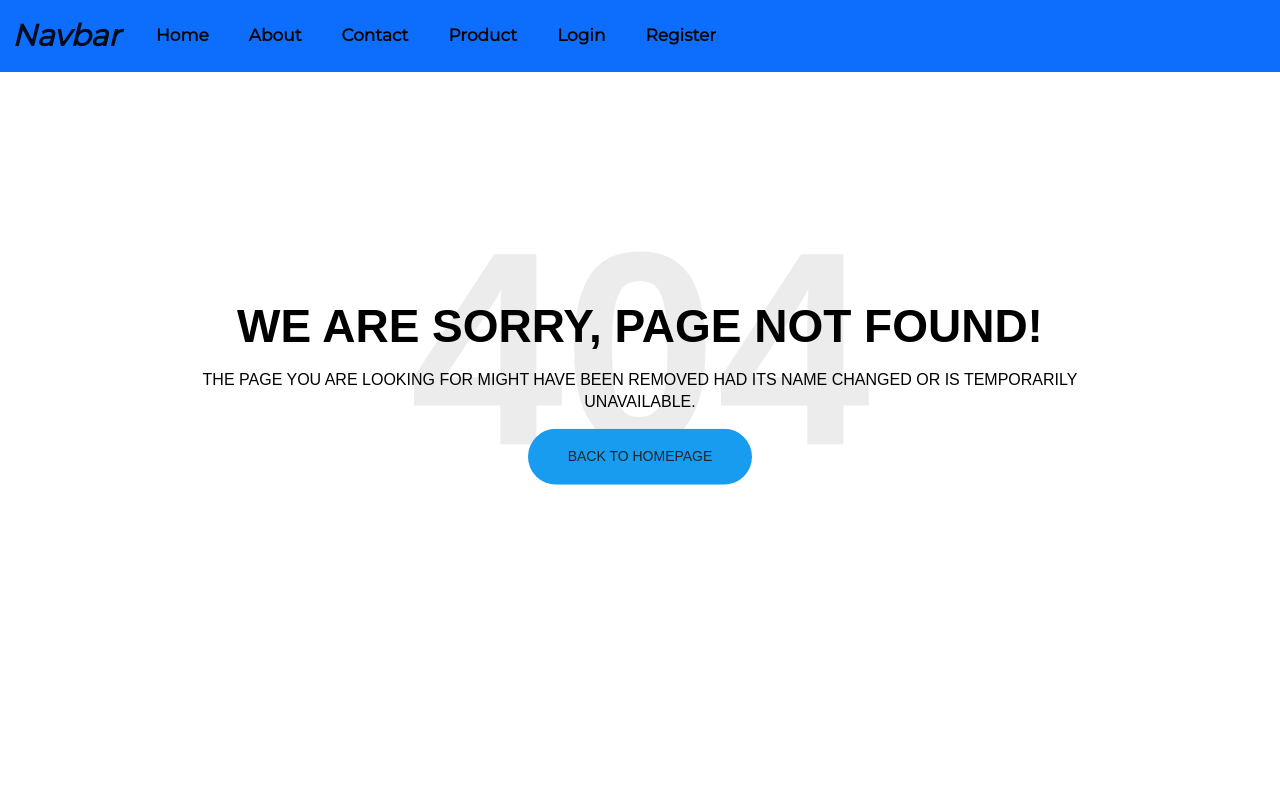
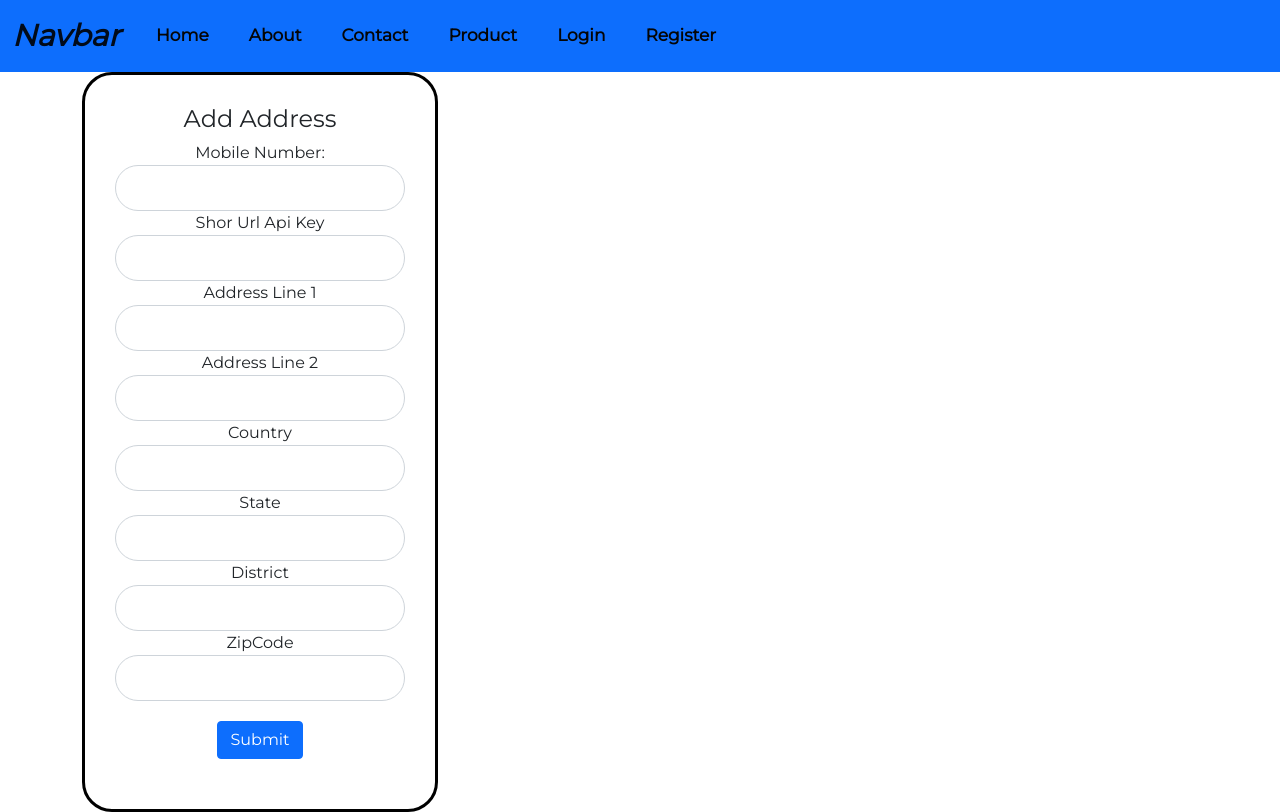
Before and after one commit to DipuSharma/nextapp, a Next.js app: page /userauth/address in a window 1280 px wide. Before the commit this address had no page. Built offline with nearby package versions, Linux system fonts and the light colour scheme.

Commit message:
page-add

```diff
--- a/components/Navbar.js
+++ b/components/Navbar.js
@@ -22,6 +22,16 @@ const Navbar = () => {
           <a>Login</a>
         </Link>
       </li>
+      <li className="verifyemail">
+        <Link href="/userauth/verification">
+          <a></a>
+        </Link>
+      </li>
+      <li className="verifyemail">
+        <Link href={`/userauth/verification?token=${token}`}>
+          <a></a>
+        </Link>
+      </li>
       <li className="loginsignup">
         <Link href='/userauth/signup'>
           <a>Register</a>
@@ -35,6 +45,11 @@ const Navbar = () => {
       <li>
         <Link href='/userauth/profile'>
           <a>Profile</a>
+        </Link>
+      </li>
+      <li className="verifyemail">
+        <Link href='/userauth/address'>
+          <a></a>
         </Link>
       </li>
       <li onClick={handleLogout}>
@@ -78,11 +93,6 @@ const Navbar = () => {
                     <a> Product </a>
                   </Link>
                 </li>
-                  <li className="verifyemail">
-                    <Link href="/verification">
-                      <a></a>
-                    </Link>
-                  </li>
                 {user ? authLinks : guestLinks}
               </ul>
             </div>
--- /dev/null
+++ b/pages/userauth/address.js
@@ -0,0 +1,118 @@
+import Navbar from "../../components/Navbar";
+import Head from "next/head";
+import { useRouter } from "next/router";
+import React, { useState } from 'react';
+import { getToken } from '../../utils/common';
+
+
+const Address = () => {
+    const token = getToken();
+    const router = useRouter();
+    const [mobile_number, setMobile] = useState();
+    const [apikey, setApikey] = useState();
+    const [address_line_1, setAddress1] = useState();
+    const [address_line_2, setAddress2] = useState();
+    const [country_name, setCountryname] = useState();
+    const [state, setState] = useState();
+    const [district, setDistrict] = useState();
+    const [zipcode, setZipcode] = useState();
+
+    const submit = async (e) => {
+        e.preventDefault();
+        let data = ({ mobile_number, apikey, address_line_1, address_line_2, country_name, state, district, zipcode })
+        console.log(data);
+        if (data !== 'undefind') {
+            fetch(`http://127.0.0.1:8000/add-address`, {
+                method: 'POST',
+                headers: {
+                    "Authorization": `Bearer ${token}`,
+                    'accept': 'application/json',
+                    'content-type': 'application/json',
+                },
+                body: JSON.stringify(data)
+            }).then((result) => {
+                result.json().then((response) => {
+                    console.log(response);
+                    // if (response !== 'undefind'){
+                    //     router.push('/userauth/profile');
+                    // } else{
+                    //     router.push('/userauth/address')
+                    // }
+                })
+            })
+        } else {
+            router.push('/userauth/signup');
+        }
+    }
+    return (
+        <>
+            <Head>
+                <title>Add Address</title>
+            </Head>
+            <Navbar />
+            <div className="container" style={{ textAlign: "center" }}>
+                <div className="row address-page">
+                    <div className="col-md-4">
+                        <main className="form-signup">
+                            <form onSubmit={submit}>
+                                <h4 className="address">Add Address</h4>
+                                <div className="form-group col">
+                                    <label>Mobile Number: </label>
+                                    <input name="mobile_number" type="text" className={`form-control `} onChange={(e) => { setMobile(e.target.value) }} />
+                                    {/* <div className="invalid-feedback">{errors.lastName?.message}</div> */}
+                                </div>
+                                <div className="form-group col">
+                                    <label>Shor Url Api Key</label>
+                                    <input name="apikey" type="text" className={`form-control`} onChange={(e) => { setApikey(e.target.value) }} />
+                                    {/* <div className="invalid-feedback">{errors.firstName?.message}</div> */}
+                                </div>
+                                <div className="form-group col">
+                                    <label>Address Line 1</label>
+                                    <input name="address_line_1" type="text" className={`form-control `} onChange={(e) => { setAddress1(e.target.value) }} required />
+                                    {/* <div className="invalid-feedback">{errors.email?.message}</div> */}
+                                </div>
+                                <div className="form-group col">
+                                    <label>Address Line 2</label>
+                                    <input name="address_line_2" type="text" className={`form-control`} onChange={(e) => { setAddress2(e.target.value) }} required />
+                                    {/* <div className="invalid-feedback">{errors.password?.message}</div> */}
+                                </div>
+                                <div className="form-group col">
+                                    <label>Country</label>
+                                    <input name="country_name" type="text" className={`form-control`} onChange={(e) => { setCountryname(e.target.value) }} required />
+                                    {/* <div className="invalid-feedback">{errors.password?.message}</div> */}
+                                </div>
+                                <div className="form-group col">
+                                    <label>State</label>
+                                    <input name="state" type="text" className={`form-control`} onChange={(e) => { setState(e.target.value) }} required />
+                                    {/* <div className="invalid-feedback">{errors.password?.message}</div> */}
+                                </div>
+                                <div className="form-group col">
+                                    <label>District</label>
+                                    <input name="district" type="text" className={`form-control`} onChange={(e) => { setDistrict(e.target.value) }} required />
+                                    {/* <div className="invalid-feedback">{errors.password?.message}</div> */}
+                                </div>
+                                <div className="form-group col">
+                                    <label>ZipCode</label>
+                                    <input name="zipcode" type="text" className={`form-control`} onChange={(e) => { setZipcode(e.target.value) }} required />
+                                    {/* <div className="invalid-feedback">{errors.password?.message}</div> */}
+                                </div>
+                                <div className="form-group">
+                                    <button type="submit" className="btn btn-primary mr-2">
+                                        Submit
+                                    </button>
+                                    {/* <button type="button" onClick={handleReset} className="btn btn-secondary">Reset</button> */}
+                                    {/* <Link href="/users" className="btn btn-link"><a>Cancel</a></Link> */}
+                                </div>
+                            </form>
+                        </main>
+                    </div>
+                    <div className="col-md-4">
+                    </div>
+                    <div className="col-md-4"></div>
+                </div>
+            </div>
+        </>
+    );
+};
+
+export default Address;
--- a/pages/userauth/signin.js
+++ b/pages/userauth/signin.js
@@ -9,7 +9,6 @@ const Signin = () => {
   const [email, setEmail] = useState();
   const [password, setPassword] = useState();
   const [loading, setLoading] = useState();
-  const user = getUser;
   const router = useRouter();
 
   const handleReset = () => {
```
Also changed, not shown: pages/product/index.js (+35 -11 lines), pages/userauth/profile.js (+14 -3 lines), pages/userauth/signup.js (+9 -8 lines), pages/userauth/verification.js (renamed from pages/verification.js, +3 -5 lines). Lines whose indentation alone changed are shown as unchanged.
